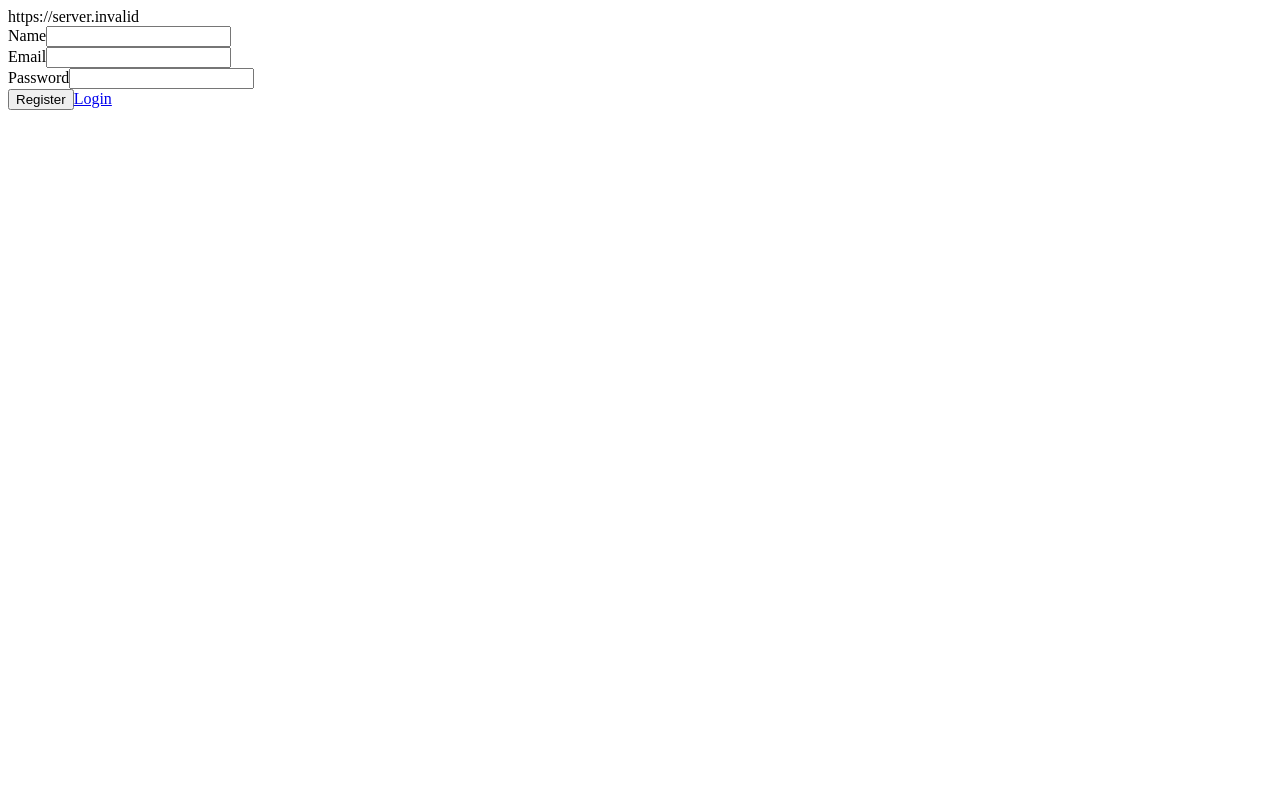
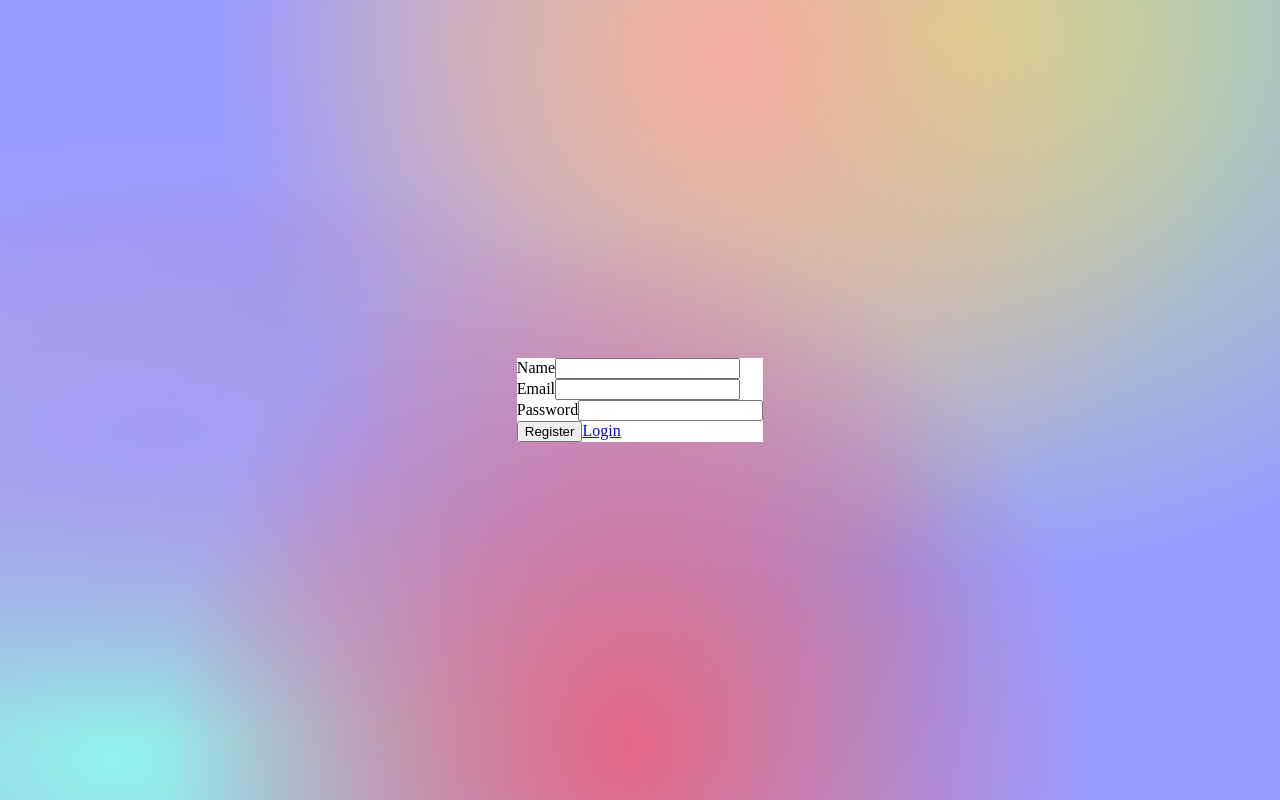
Before and after one commit to acmahaja/timeblock, a React (Create React App) app in the folder client/: page /register in a window 1280 px wide. Built offline with nearby package versions, Linux system fonts and the light colour scheme; no server answers.

Commit message:
Added starter code for Register styling

```diff
--- a/client/src/App.js
+++ b/client/src/App.js
@@ -1,21 +1,22 @@
 import {BrowserRouter, Routes, Route} from "react-router-dom";
 
 import { useState, useEffect } from "react";
+
+import './App.css'
+
 
 import Register from "./Routes/Register";
 import Login from "./Routes/Login";
 import Welcome from "./Routes/Welcome";
 import Dashboard from "./Routes/Dashboard";
-import UserData from "./Routes/UserData";
 
 function App() {
-
   const [loggedIn, setLoggedIn] = useState(false)
 
   useEffect(()=>{setLoggedIn(localStorage.getItem("token") === null)}, [loggedIn])
 
   return (
-    <div className="App">
+    <div className="App Light">
       <BrowserRouter>
         <Routes>
             <Route path="/register" element={<Register />} />
--- a/client/src/Routes/Register.js
+++ b/client/src/Routes/Register.js
@@ -1,6 +1,9 @@
 import React from "react";
 import { useState } from "react";
 import { useNavigate } from "react-router-dom";
+
+import '../styles/Light/Register.css'
+import '../styles/Dark/Register.css'
 
 function Register() {
   const [name, setName] = useState("");
@@ -29,9 +32,8 @@ function Register() {
   }
 
   return (
+    <div className="Register gradient-bg">
       <form className="registerForm" onSubmit={registerUser}>
-            {process.env.REACT_APP_SERVER_ADDRESS}
-
         <div>
           <label htmlFor="name">Name</label>
           <input
@@ -68,6 +70,7 @@ function Register() {
 
         <a href="/login">Login</a>
       </form>
+    </div>
   );
 }
 
--- a/client/src/index.js
+++ b/client/src/index.js
@@ -1,6 +1,7 @@
 import React from 'react';
 import ReactDOM from 'react-dom/client';
 import App from './App';
+import './index.css'
 // import reportWebVitals from './reportWebVitals';
 
 
--- /dev/null
+++ b/client/src/styles/Dark/Register.css
@@ -0,0 +1,13 @@
+.Register {
+    height: 100%;
+    width: 100%;
+    padding: 0px;
+    margin: 0px;
+    display: grid;
+    place-items: center;
+}
+
+.Dark form.registerForm {
+    background-color: rgb(var(--dark-lines));
+
+}
--- /dev/null
+++ b/client/src/styles/Light/Register.css
@@ -0,0 +1,13 @@
+.Register {
+    height: 100%;
+    width: 100%;
+    padding: 0px;
+    margin: 0px;
+    display: grid;
+    place-items: center;
+}
+
+.Light form.registerForm {
+    background-color: rgb(var(--white));
+
+}
```
Lines whose indentation alone changed are shown as unchanged.
